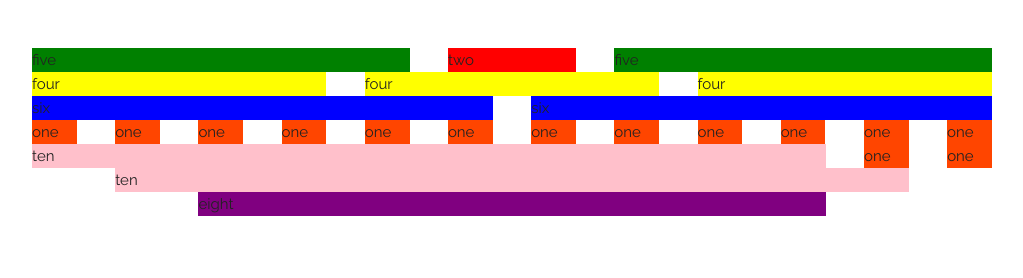
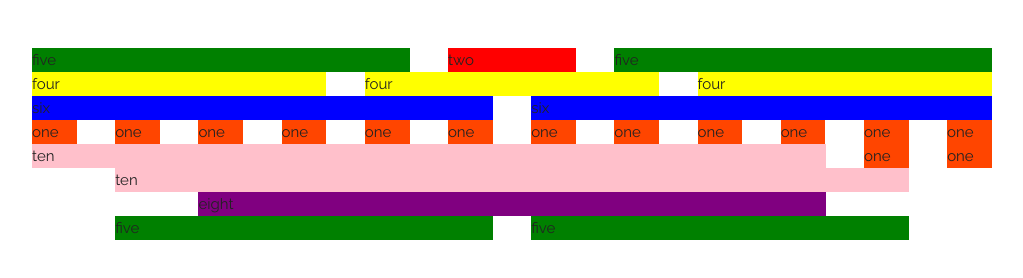
Before and after one commit to MacaulayScott/skeleton, a plain HTML site: page index.html in a window 1280 px wide. Shown: the whole page, without its empty margins (128-1151 px from the left). Drawn offline with Linux system fonts and the light colour scheme.

Commit message:
frameworks mess about

```diff
--- a/index.html
+++ b/index.html
@@ -76,7 +76,12 @@
     </div>
 
     <div class="row">
-        <div class="eight columns offset-by-two">eight</div>
+        <div class="eight columns offset-by-two">eight </div>
+    </div>
+
+    <div class="row">
+        <div class="five columns offset-by-one">five</div>
+        <div class="five columns">five</div>
     </div>
   </div>
 
```
